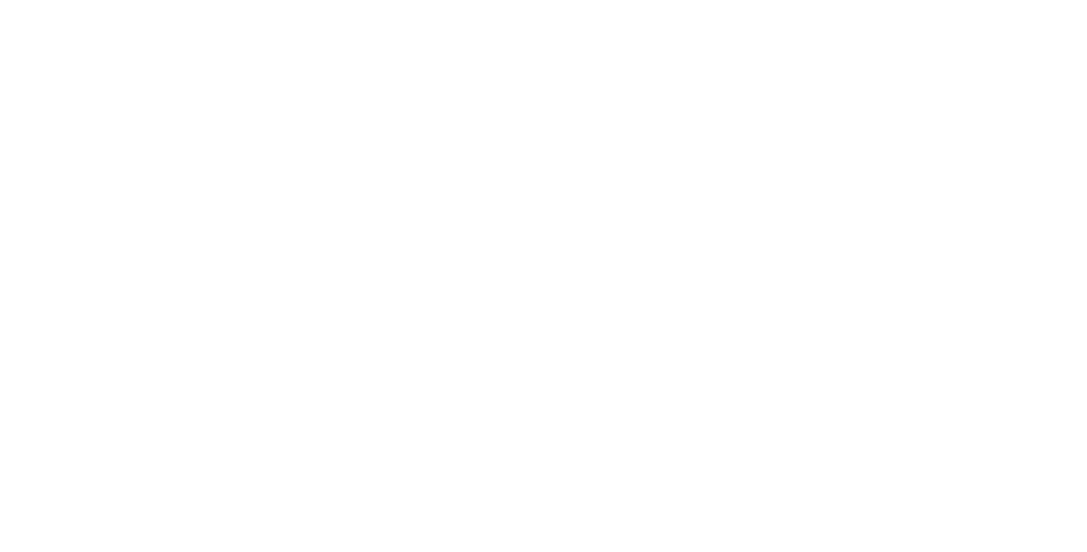
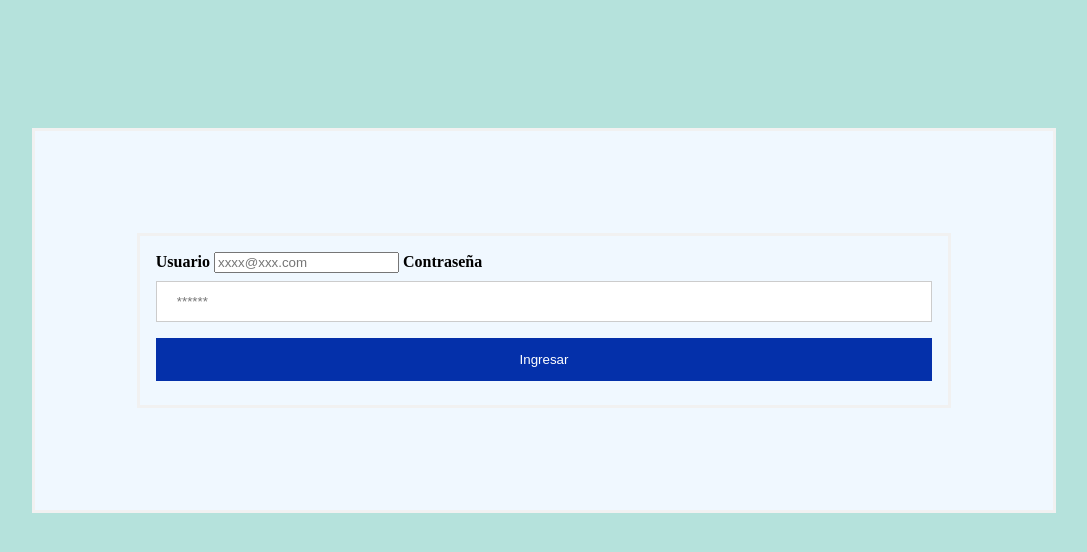
Before and after one commit to omar140202/SMTP_Final_Redes_III, a plain HTML site: page Frontend/index.html in a window 1280 px wide. Shown: the whole page, without its empty margins (96-1183 px from the left). Drawn offline with Linux system fonts and the light colour scheme.

Commit message:
add interfaz

```diff
--- a/Frontend/custom.css
+++ b/Frontend/custom.css
@@ -0,0 +1,75 @@
+/* body */
+body{
+    margin: 10%;
+    background-color: rgb(181, 226, 220);
+}
+
+/* Bordered form */
+form {
+
+    border: 3px solid #f1f1f1;
+    background-color: aliceblue;
+}
+
+/* Full-width inputs */
+input[type=text], input[type=password] {
+width: 100%;
+padding: 12px 20px;
+margin: 8px 0;
+display: inline-block;
+border: 1px solid #ccc;
+box-sizing: border-box;
+}
+
+/* Set a style for all buttons */
+button {
+background-color: #0430aa;
+color: white;
+padding: 14px 20px;
+margin: 8px 0;
+border: none;
+cursor: pointer;
+width: 100%;
+}
+
+/* Add a hover effect for buttons */
+button:hover {
+opacity: 0.8;
+}
+
+/* Avatar image */
+img.avatar {
+width: 40%;
+border-radius: 50%;
+}
+
+/* Add padding to containers */
+.container {
+    border: 3px solid #f1f1f1;
+    align-content: center;
+    margin: 10%;
+    padding: 16px;
+}
+
+/* The "Forgot password" text */
+span.psw {
+float: right;
+padding-top: 16px;
+}
+
+/* Change styles for span and cancel button on extra small screens */
+@media screen and (max-width: 300px) {
+span.psw {
+    display: block;
+    float: none;
+}
+.cancelbtn {
+    width: 100%;
+}
+}
+textarea{
+    width: 100%;
+    resize: none;
+    grid-column: "50" ;
+    grid-row: "20" ;
+}
--- a/Frontend/index.html
+++ b/Frontend/index.html
@@ -8,7 +8,15 @@
     <link rel="stylesheet" type="text/css" href="/Frontend/custom.css">
 </head>
 <body>
-
+    <form action="correo.html" method="post">
+        <div class="container">
+            <label for="uname"><b>Usuario</b></label>
+            <input type="email" placeholder="xxxx@xxx.com" name="uname" required>
+            <label for="psw"><b>Contraseña</b></label>
+            <input type="password" placeholder="******" name="psw" required>
+            <button type="submit">Ingresar</button>
+        </div>
+    </form>
     <script src="/Frontend/index.js"></script>
 </body>
 </html>
```
Also changed, not shown: Frontend/correo.html (added, +27 -0 lines).
